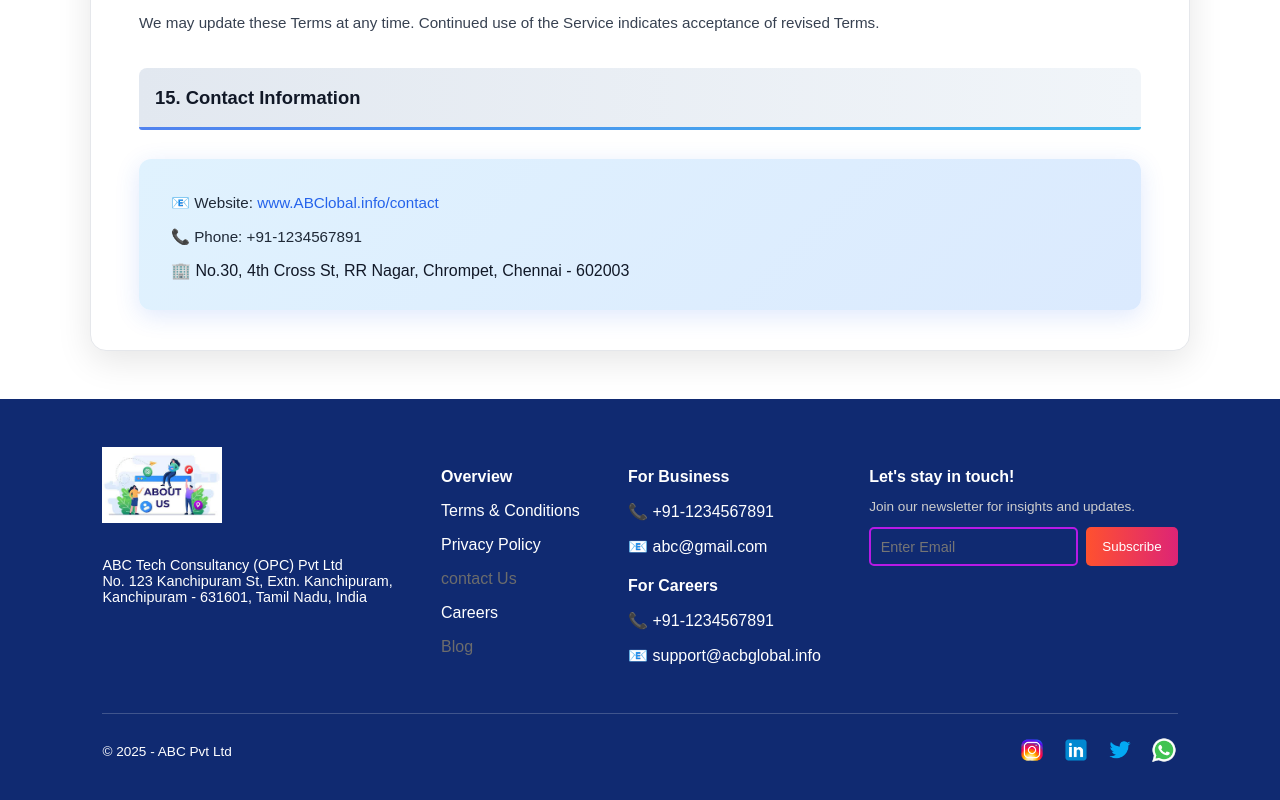
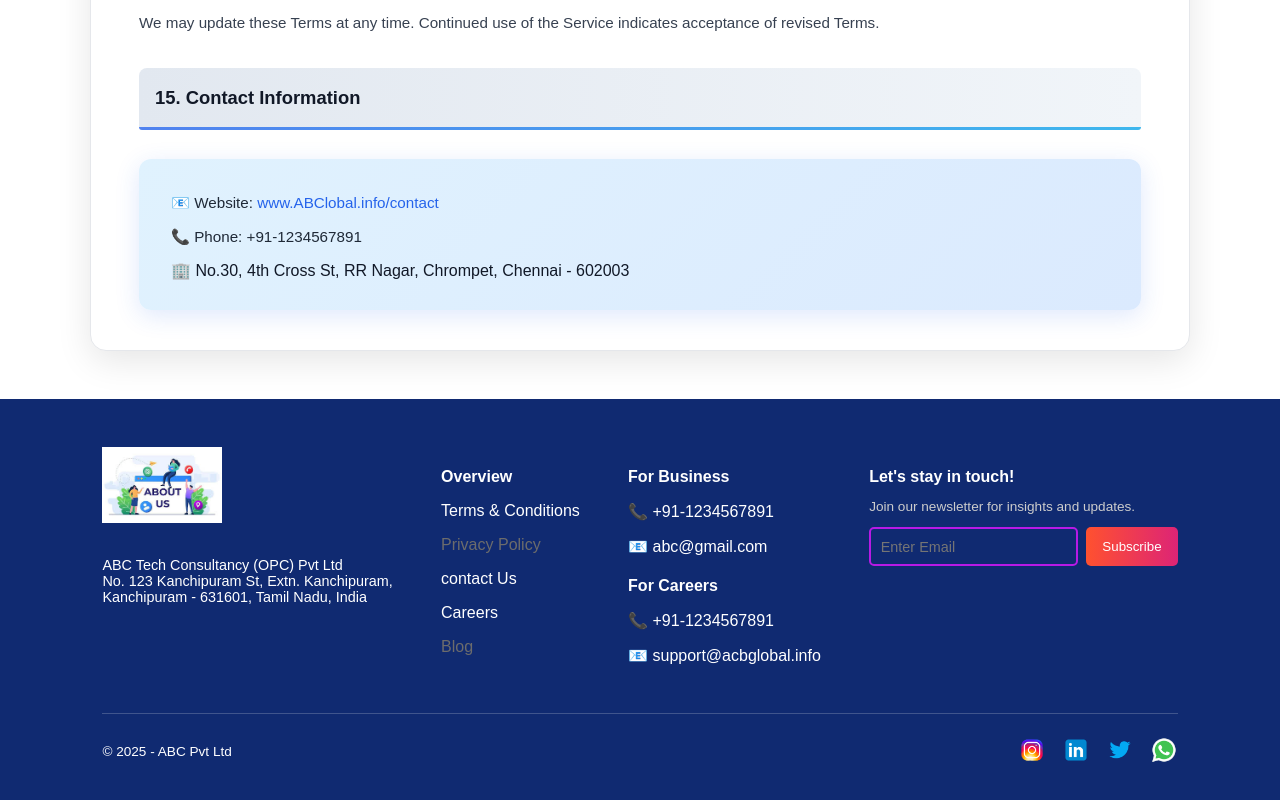
Before and after one commit to sathishkumar2004/Newrepo, a React (Vite) app: page /terms-and-conditions in a window 1280 px wide. Shown: the part 2582-3382 px from the top of the page. Built offline with nearby package versions, Linux system fonts and the light colour scheme.

Commit message:
Updated contact page styles and layout

```diff
--- a/src/styles/footer.css
+++ b/src/styles/footer.css
@@ -43,7 +43,7 @@
   font-weight: 300;
 }
 
-.footer-section ul li:nth-child(3),
+.footer-section ul li:nth-child(2),
 .footer-section ul li:nth-child(5){
   color: #6c6c6c;
 }
```
